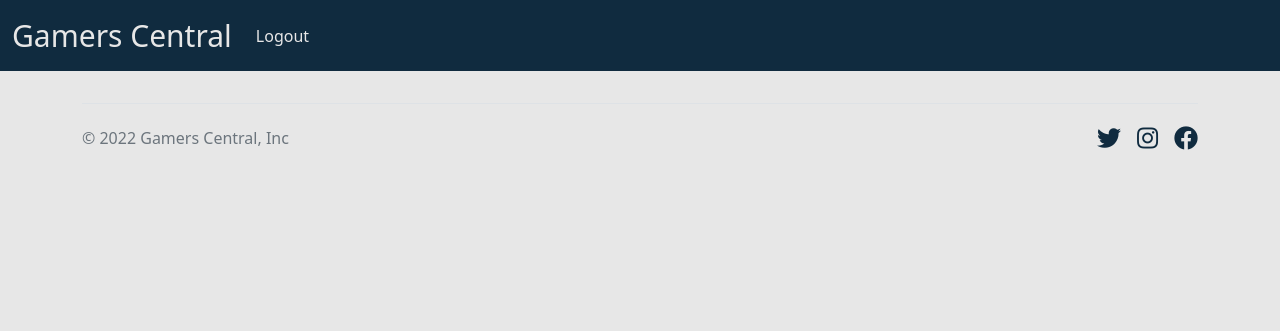
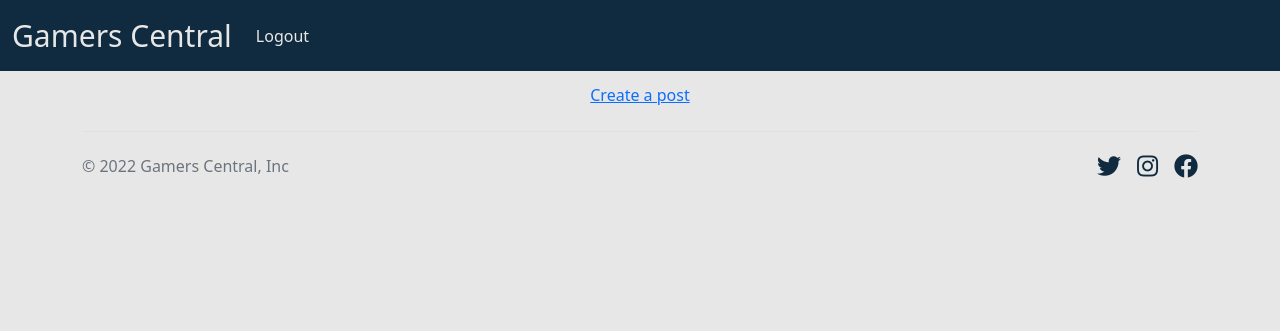
Before and after one commit to cjfinan/Gamers-Central-Reddit, a Django app: page / in a window 1280 px wide. Shown: the top 331 px of the page. Run offline with Django 3.2, Linux system fonts and the light colour scheme; the visitor is signed in with stand-in values (Sample User, id 1); data that the repository does not hold is empty.

Commit message:
[ADD] create new  post template, url, view and form

```diff
--- a/reddit/urls.py
+++ b/reddit/urls.py
@@ -3,7 +3,9 @@ from django.urls import path
 
 urlpatterns = [
     path('', views.PostList.as_view(), name='home'),
-    path('<slug:slug>/', views.PostDetail.as_view(), name='post_detail'),
+
     path('upvote/<slug:slug>', views.PostUpVotes.as_view(), name="post_up_vote"),
     path('downvote/<slug:slug>', views.PostDownVotes.as_view(), name="post_down_vote"),
+    path('post_create/', views.PostCreate.as_view(), name='post_create'),
+    path('<slug:slug>/', views.PostDetail.as_view(), name='post_detail'),
 ]
--- a/reddit/views.py
+++ b/reddit/views.py
@@ -2,7 +2,7 @@ from django.shortcuts import render, get_object_or_404, reverse
 from django.views import generic, View
 from django.http import HttpResponseRedirect
 from .models import Post
-from .forms import CommentForm
+from .forms import CommentForm, PostForm
 
 
 class PostList(generic.ListView):
@@ -95,3 +95,27 @@ class PostDownVotes(View):
             post.downvotes.add(request.user)
 
         return HttpResponseRedirect(reverse('post_detail', args=[slug]))
+
+
+class PostCreate(View):
+    model = Post
+
+    def get(self, request):
+        post_form = PostForm()
+        context = {"post_form": post_form}
+        return render(request, 'post_create.html', context)
+
+    def post(self, request, *args, **kwargs):
+
+        post_form = PostForm(data=request.POST)
+
+        post_form = PostForm(request.POST)
+
+        if post_form.is_valid():
+            instance = post_form.save(commit=False)
+
+            instance.name = request.user.username
+            instance.save()
+
+        context = {'index.html': 'index.html/'}
+        return render(request, 'post_create.html', context)
--- a/templates/base.html
+++ b/templates/base.html
@@ -43,16 +43,17 @@
     </nav>
 
     <div class="container">
-        <row>
+        <div class="row">
             <div class="col-md-8 offset-2">
                 {% for message in messages %}
                 <div class="alert {{message.tags}} alert-dismissible fade show" id="msg" role="alert">
-                    {{message | safe }}
-                    <button type="button" class="btn-close" data-bs-dismiss="alert" aria-label="Close"></button>
+                    {{message}}
+                    <button type="button" class="btn-close" data-bs-dismiss="alert" aria-label="Close">
+                    </button>
                 </div>
                 {% endfor %}
             </div>
-        </row>
+        </div>
     </div>
     <main>
         {% block content %}
--- a/templates/index.html
+++ b/templates/index.html
@@ -5,6 +5,12 @@
     <div class="row">
         <div class="col-12 mt-2 center">
             <div class="row">
+                {% if user.is_authenticated %}
+                <div class="col-8 mt-1 offset-2 text-center">
+                    <a href="{% url 'post_create' %}">Create a post
+                    </a>
+                </div>
+                {% endif %}
                 {% for post in post_list %}
                 <div class="col-8 mt-2 center offset-2">
                     <div class="card">
```
Also changed, not shown: reddit/forms.py (+7 -1 lines), templates/post_create.html (added, +12 -0 lines).
